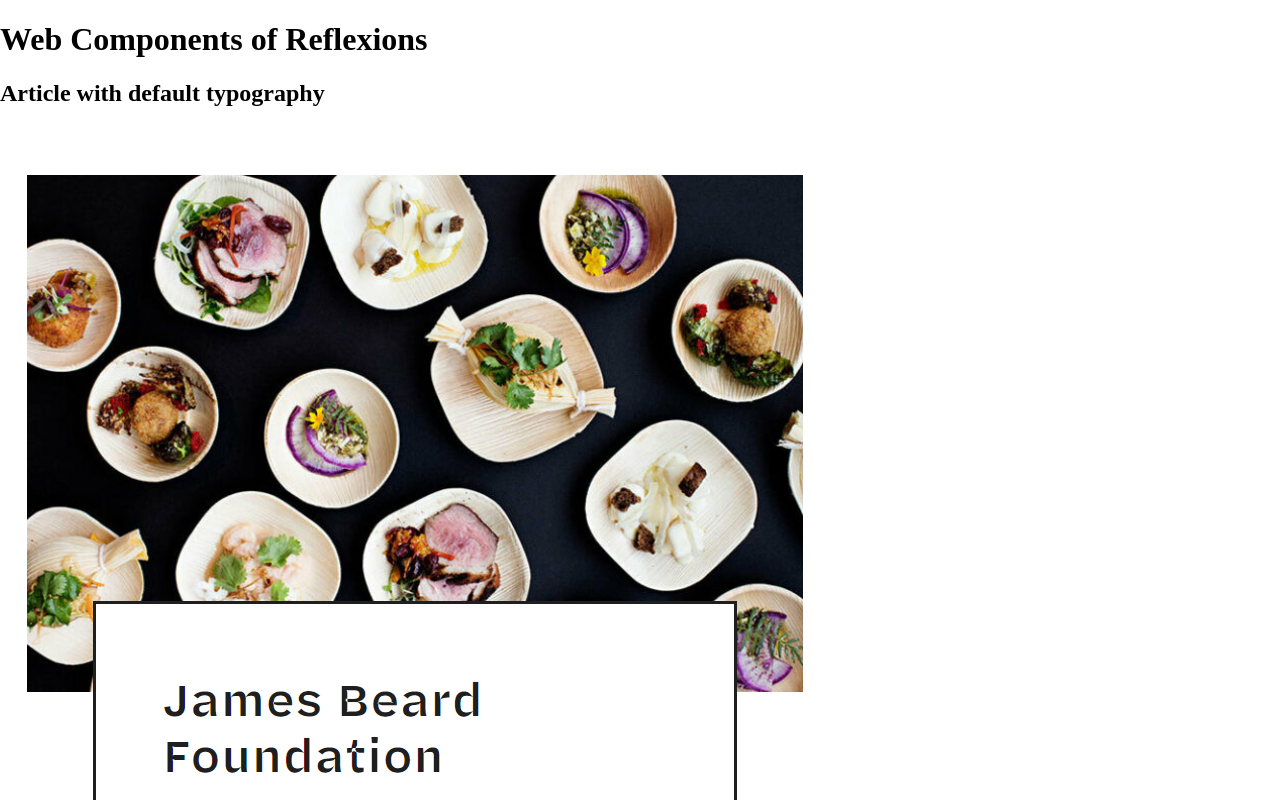
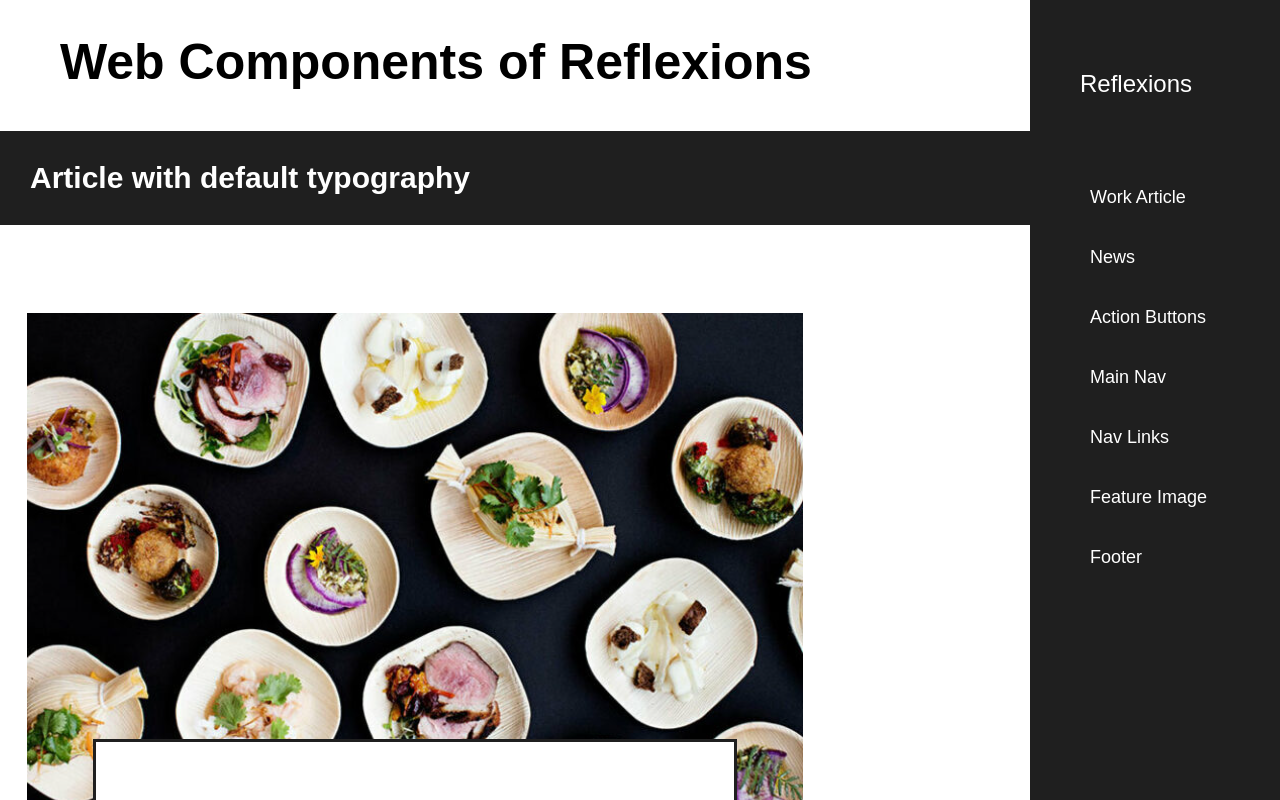
Before and after one commit to brianrog9/reflexions, a plain HTML site: page components/index.html in a window 1280 px wide. Shown: the top 800 px of the page. Drawn offline with Linux system fonts and the light colour scheme; a web font is replaced by a local one.

Commit message:
Styling and Navigation

```diff
--- a/components/index.html
+++ b/components/index.html
@@ -11,8 +11,25 @@
   </head>
 
   <body>
+    <div class="pagenav">
+      <div class="navcontainer">
+        <h2 class="navtitle">Reflexions</h2>
+        <ul class="navlinks">
+          <li><a href="#altwork">Work Article</a></li>
+          <li><a href="#news">News</a></li>
+          <li><a href="#buttons">Action Buttons</a></li>
+          <li><a href="#nav">Main Nav</a></li>
+          <li><a href="#links">Nav Links</a></li>
+          <li><a href="#feature">Feature Image</a></li>
+          <li><a href="#footer">Footer</a></li>
+        </ul>
+      </div>
+    </div>
+
+
+
     <h1>Web Components of Reflexions</h1>
-    <h2>Article with default typography</h2>
+    <h4>Article with default typography</h4>
     <section>
       <img src="../img/2.1.PNG" alt="Image of work section component">
     </section>
@@ -24,9 +41,9 @@
       </div>
     </a>
   </section>
-  <h2>Alternative Work Article</h2>
+  <h4>Alternative Work Article</h4>
 
-    <section class="altwork__container">
+    <section class="altwork__container" id="altwork">
     <img src="../img/2.5.PNG" alt="Image of work section component">
      <a class="altwork__project" href="#!"><img class="altwork__img" src="../img/langeloth-header.jpg" alt="Many cogs and Gears">
       <div class="altwork__caption transform">
@@ -37,9 +54,9 @@
     </a>
   </section>
 
-  <h2>News Article</h2>
+  <h4>News Article</h4>
 
-    <section class="news__container">
+    <section class="news__container" id="news">
     <img src="../img/3.PNG" alt="Image of work section component">
     <h2 class="newsheadline">News</h2>
     <h3 class="newstagline">Take a look at what we've been up to:</h3>
@@ -54,9 +71,9 @@
     </a>
   </section>
 
-  <h2>Action Buttons</h2>
+  <h4>Action Buttons</h4>
 
-    <section class="button__container">
+    <section class="button__container" id="buttons">
       <div class="news__caption transform">
         <a class="button__news" href="#!">READ MORE</a>
         <a class="button" href="#!">LEARN MORE</a>
@@ -68,9 +85,9 @@
     </a>
   </section>
 
-  <h2>Main Nav</h2>
+  <h4>Main Nav</h4>
 
-    <section class="nav__container">
+    <section class="nav__container" id="nav">
       <img src="../img/Capture.PNG" class="nav__img" alt="Image of Nav Bar">
       <div class="wrapper">
       <a href=#!><img src="../img/1.2.PNG" class="logo" alt="logo"></a>
@@ -83,9 +100,9 @@
     </div>
     </section>
 
-  <h2>Navigation Links</h2>
+  <h4>Navigation Links</h4>
 
-    <section class="links__container">
+    <section class="links__container" id="links">
       <img src="../img/1.4.PNG" alt="Image of nav links">
       <div class="backgroundwrapper">
         <ul class="navlinks__list">
@@ -97,9 +114,9 @@
     </div>
     </section>
 
-  <h2>Feature Image</h2>
+  <h4>Feature Image</h4>
 
-    <section class="feature__container">
+    <section class="feature__container" id="feature">
       <img src="../img/1.PNG" class="featureimg" alt="Image of parking lot">
 
       <div class="featureimgcode">
@@ -110,9 +127,9 @@
       </div>
     </section>
 
-    <h2>Footer</h2>
+    <h4>Footer</h4>
 
-    <section class="footer__container">
+    <section class="footer__container" id="footer">
       <img src="../img/4.PNG" class="footer" alt="Image of footer">
       <div class="flex">
         <div class="footerleft">
--- a/css/main.css
+++ b/css/main.css
@@ -475,3 +475,53 @@
   .email:hover, .phone:hover {
     opacity:70%;
   }
+
+  h4 {
+    font-family: sans-serif;
+    font-size:30px;
+    background:#1f1f1f;
+    color:white;
+    padding:30px;
+  }
+
+  h1 {
+    font-family: sans-serif;
+    font-size:50px;
+    margin-left:60px;
+  }
+
+  .pagenav {
+    position:fixed;
+    z-index:100;
+    background:#1f1f1f;
+    right:0;
+    top:0;
+    bottom:0;
+    width:250px;
+  }
+
+  .navtitle {
+    font-family: halyard-micro, sans-serif;
+    font-weight:500;
+    font-size:24px;
+    color:white;
+    padding:50px;
+  }
+
+  .navlinks {
+    font-family: halyard-micro, sans-serif;
+    font-weight:300;
+    font-size:18px;
+    list-style: none;
+    line-height:60px;
+    padding-left: 60px;
+  }
+
+  .navlinks a {
+    color:white;
+    text-decoration: none;
+  }
+
+  .navlinks a:hover {
+    opacity:70%;
+  }
```
